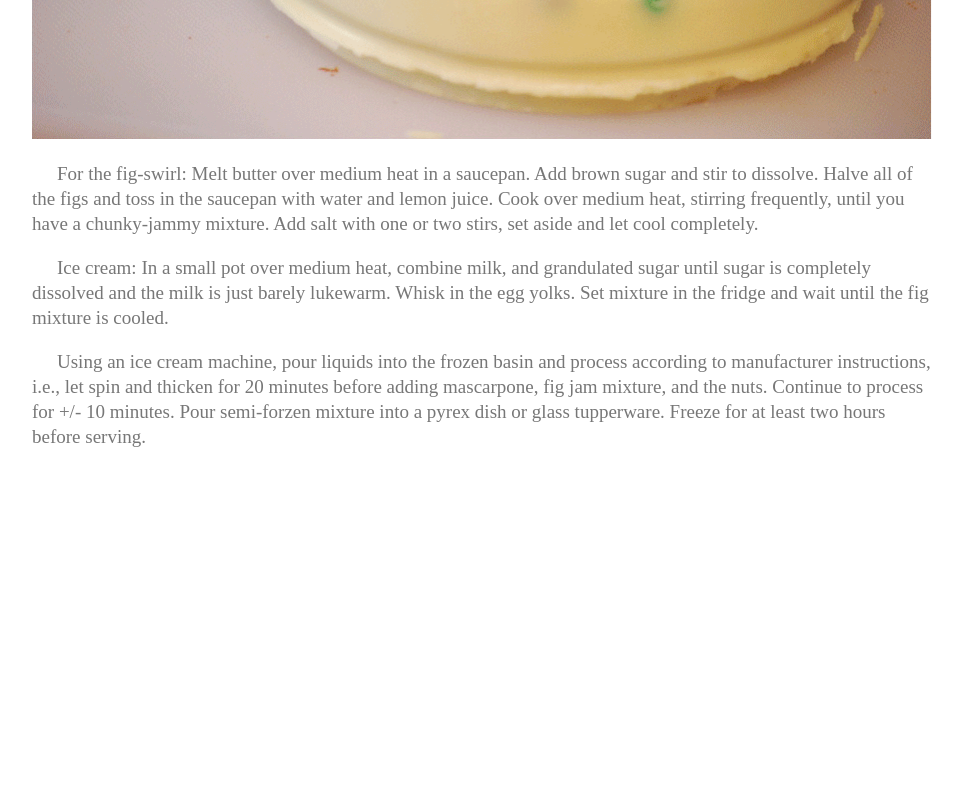
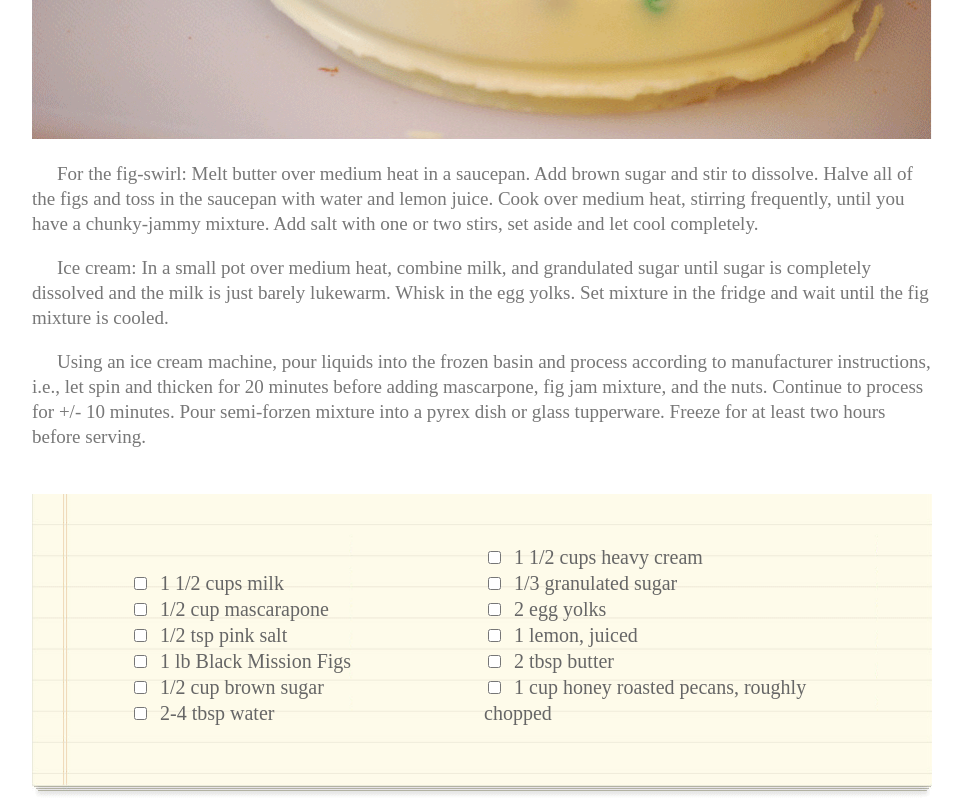
Before and after one commit to colson10/chocolate-pizza, a plain HTML site: page index.html in a window 1280 px wide. Shown: the part 718-1518 px from the top of the page, without its empty margins (158-1121 px from the left). Before the commit the page ends 1187 px from the top, so only its background shows below. Drawn offline with nearby package versions, Linux system fonts and the light colour scheme.

Commit message:
lists with inputs/checkboxes added

```diff
--- a/css/style.css
+++ b/css/style.css
@@ -84,3 +84,32 @@ article p {
   font-weight: 500;
   line-height: 1.3;
 }
+
+#paper-image {
+  position: absolute;
+  z-index: -1;
+  width: 900px;
+}
+
+input[type=checkbox]:checked label.checked{
+  text-decoration: line-through;
+}
+
+article div {
+  text-align: center;
+}
+
+article ul {
+  display: inline-block;
+  width: 350px;
+  text-align: left;
+  margin-top: 75px;
+  line-height: 1.3;
+
+}
+article ul li label{
+  margin-left: 10px;
+  font-size: 20px;
+  color: #666;
+
+}
--- a/index.html
+++ b/index.html
@@ -40,6 +40,26 @@
       <p>For the fig-swirl: Melt butter over medium heat in a saucepan. Add brown sugar and stir to dissolve. Halve all of the figs and toss in the saucepan with water and lemon juice. Cook over medium heat, stirring frequently, until you have a chunky-jammy mixture. Add salt with one or two stirs, set aside and let cool completely.</p>
       <p>Ice cream: In a small pot over medium heat, combine milk, and grandulated sugar until sugar is completely dissolved and the milk is just barely lukewarm. Whisk in the egg yolks. Set mixture in the fridge and wait until the fig mixture is cooled.</p>
       <p>Using an ice cream machine, pour liquids into the frozen basin and process according to manufacturer instructions, i.e., let spin and thicken for 20 minutes before adding mascarpone, fig jam mixture, and the nuts. Continue to process for +/- 10 minutes. Pour semi-forzen mixture into a pyrex dish or glass tupperware. Freeze for at least two hours before serving.</p>
+      <img src="img/list-bg.png" alt="" id="paper-image">
+      <div>
+      <ul>
+        <li><input type="checkbox" id="cb1" value="milk" /><label for="cb1" class="checked">1 1/2 cups milk</label></li>
+        <li><input type="checkbox" id="cb2" value="cheese" /><label for="cb2">1/2 cup mascarapone</label></li>
+        <li><input type="checkbox" id="cb3" value="salt" /><label for="cb3">1/2 tsp pink salt</label></li>
+        <li><input type="checkbox" id="cb4" value="figs" /><label for="cb4">1 lb Black Mission Figs</label></li>
+        <li><input type="checkbox" id="cb5" value="sugar" /><label for="cb5">1/2 cup brown sugar</label></li>
+        <li><input type="checkbox" id="cb6" value="water" /><label for="cb6">2-4 tbsp water</label></li>
+      </ul>
+
+      <ul>
+        <li><input type="checkbox" id="cb7" value="cream" /><label for="cb1">1 1/2 cups heavy cream</label></li>
+        <li><input type="checkbox" id="cb8" value="granulated" /><label for="cb2">1/3 granulated sugar</label></li>
+        <li><input type="checkbox" id="cb9" value="eggs" /><label for="cb3">2 egg yolks</label></li>
+        <li><input type="checkbox" id="cb10" value="lemon" /><label for="cb4">1 lemon, juiced</label></li>
+        <li><input type="checkbox" id="cb11" value="butter" /><label for="cb5">2 tbsp butter</label></li>
+        <li><input type="checkbox" id="cb12" value="pecans" /><label for="cb6">1 cup honey roasted pecans, roughly chopped</label></li>
+      </ul>
+    </div>
     </article>
   </main>
 
```
